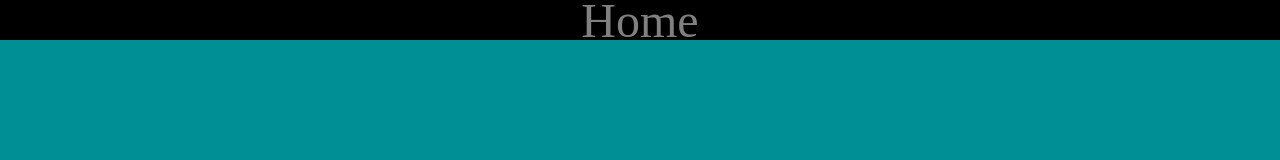
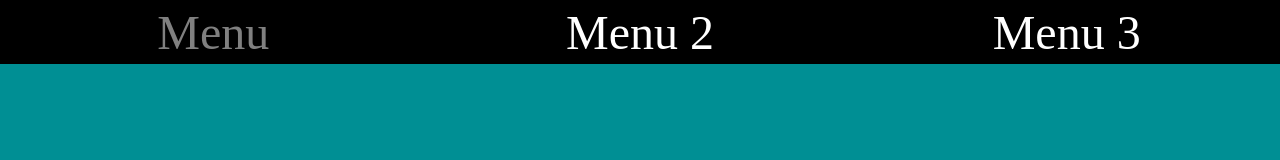
Before and after one commit to jimmybwheeler/dynamic-user-interface, a website built with webpack: page dist/index.html in a window 1280 px wide. Built offline with nearby package versions, Linux system fonts and the light colour scheme.

Commit message:
removed some js code and hard coded nav items, also changed size of divs in css

```diff
--- a/src/navbar.js
+++ b/src/navbar.js
@@ -1,13 +1 @@
 const navBar = document.querySelector(".navBar");
-
-function addNavBarMenus() {
-  navBar.append(navBarMenu());
-}
-
-function navBarMenu() {
-  const div = document.createElement("div");
-  div.innerText = "Home";
-  return div;
-}
-
-addNavBarMenus();
--- a/src/styles.css
+++ b/src/styles.css
@@ -8,8 +8,6 @@ body {
 }
 .navBar {
   width: 100%;
-  height: 5%;
-  background-color: red;
   display: flex;
 }
 .navBar div {
@@ -20,6 +18,7 @@ body {
   color: white;
   flex: 1;
   font-size: 3rem;
+  height: 4rem;
 }
 .navBar div:hover {
   color: gray;
```
Also changed, not shown: dist/index.html, dist/main.js.
